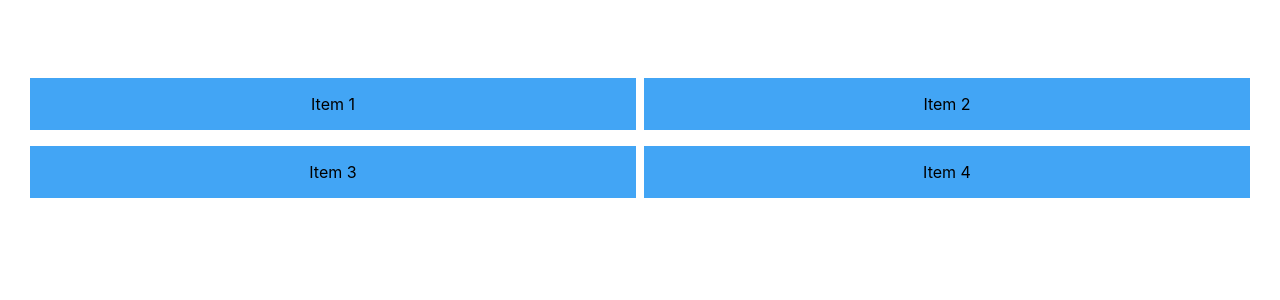
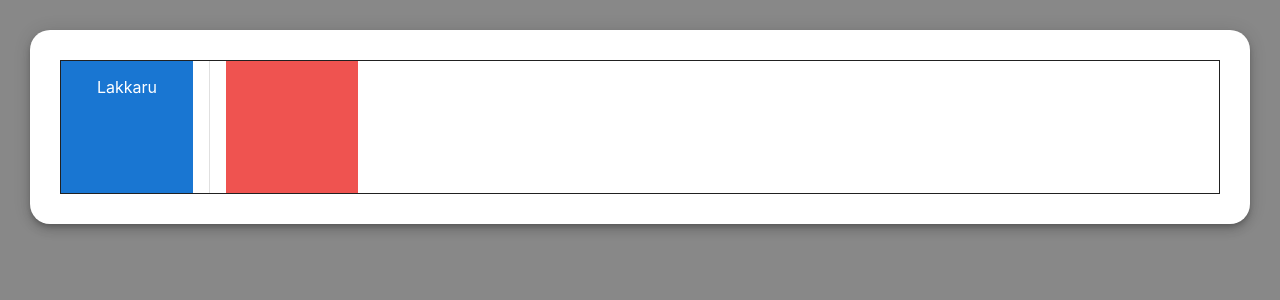
Before and after one commit to lakkaru/react_mui_components_learning, a React (Create React App) app: page / in a window 1280 px wide. Shown: the top 300 px of the page. Built offline with nearby package versions, Linux system fonts and the light colour scheme.

Commit message:
feat- MUI Papaer component added.

```diff
--- a/src/App.css
+++ b/src/App.css
@@ -1,3 +1,6 @@
+body{
+  background-color: #888888;
+}
 .App {
   padding: 30px;
   text-align: center;
--- a/src/App.js
+++ b/src/App.js
@@ -1,9 +1,10 @@
 import "./App.css";
+import MuiPaper from "./components/MuiPaper";
 // import MuiRating from "./components/MuiRating";
 // import MuiAutoCompleate from "./components/MuiAutoCompleate";
 // import MuiBox from "./components/MuiBox";
 // import MuiStack from "./components/MuiStack";
-import MuiGrid from "./components/MuiGrid";
+// import MuiGrid from "./components/MuiGrid";
 
 function App() {
   return (
@@ -13,7 +14,8 @@ function App() {
       {/* -----------layout components ---------*/}
       {/* <MuiBox/> */}
       {/* <MuiStack/> */}
-      <MuiGrid />
+      {/* <MuiGrid /> */}
+      <MuiPaper/>
     </div>
   );
 }
--- /dev/null
+++ b/src/components/MuiPaper.js
@@ -0,0 +1,42 @@
+import { Stack, Box, Divider,Paper } from "@mui/material";
+import React from "react";
+
+export default function MuiPaper() {
+  return (
+    <Paper sx={{ padding: "30px",
+    borderRadius:'20px'}} elevation={6}>
+      <Stack
+        sx={{
+          border: "1px solid",
+        }}
+        direction="row"
+        spacing={2}
+        divider={<Divider orientation="vertical" flexItem />}
+      >
+        <Box
+          //   component="span"
+          sx={{
+            bgcolor: "primary.main",
+            color: "white",
+            height: "100px",
+            width: "100px",
+            padding: "16px",
+            "&:hover": {
+              cursor: "pointer",
+              bgcolor: "primary.light",
+            },
+          }}
+        >
+          Lakkaru
+        </Box>
+        <Box
+          display="flex"
+          height="100px"
+          width="100px"
+          bgcolor="error.light"
+          p={2}
+        ></Box>
+      </Stack>
+    </Paper>
+  );
+}
```
